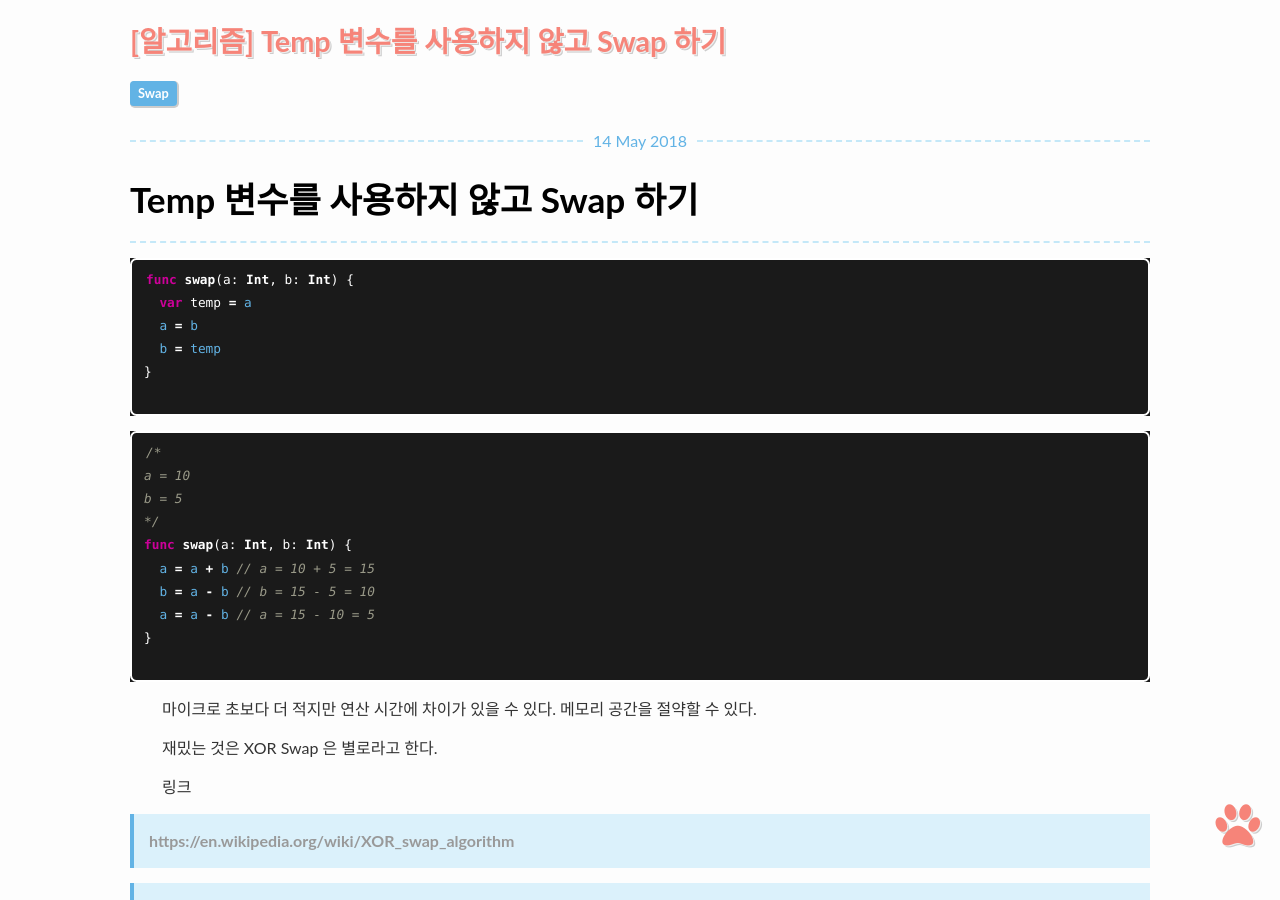
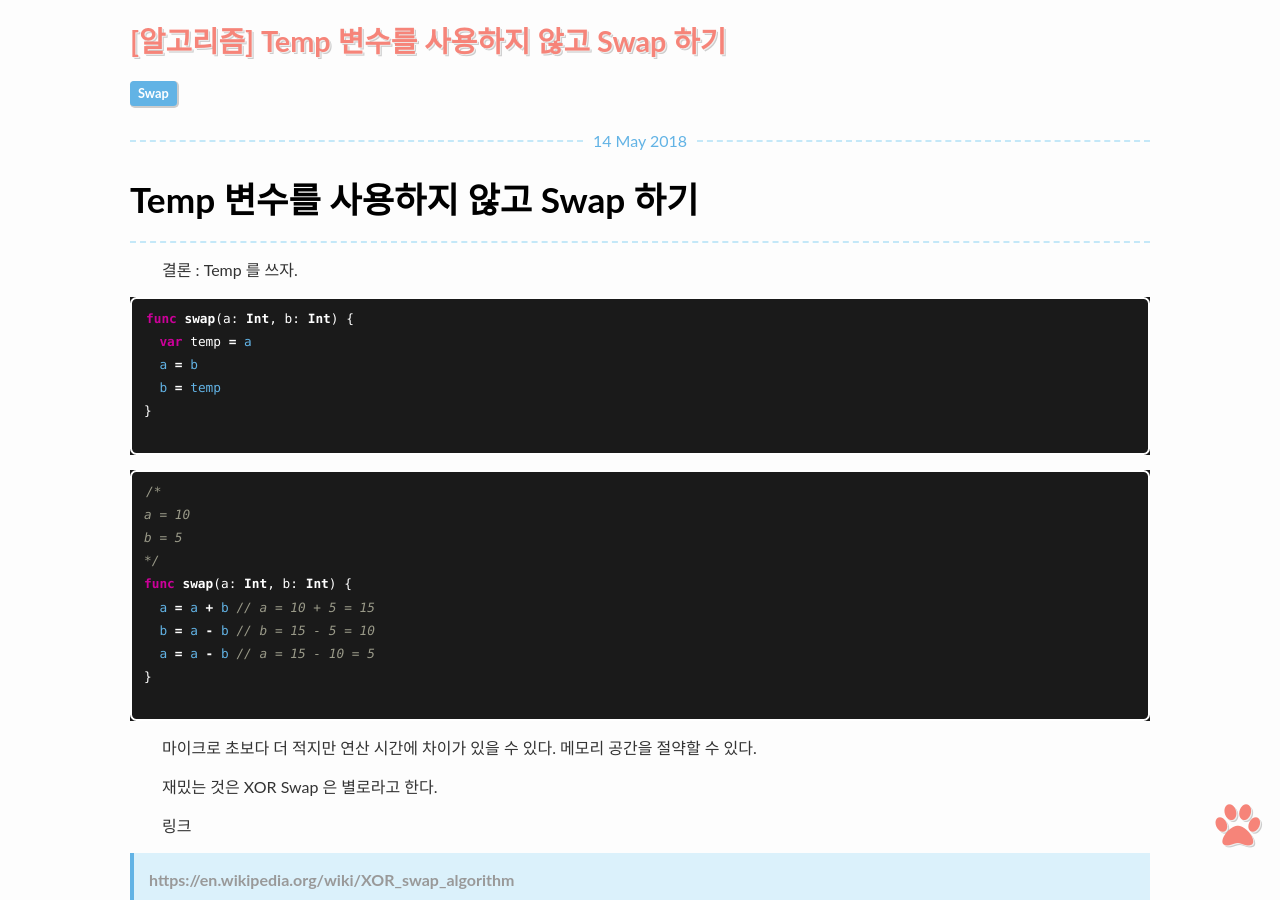
Before and after one commit to KimSeung-Jin/jiniopening.github.io, a Jekyll site: the page built from _posts/2018-05-15-NoStoredPropertySwap.md, in a window 1280 px wide and 900 px high, scrolled down 396 px. Built offline with Jekyll 4.4.1, drawn with Linux system fonts in a browser that asks for light colours; comment, search, counter and statistics services are not loaded.

Commit message:
Update 2018-05-15-NoStoredPropertySwap.md

```diff
--- a/_posts/2018-05-15-NoStoredPropertySwap.md
+++ b/_posts/2018-05-15-NoStoredPropertySwap.md
@@ -13,6 +13,7 @@ tags:
 # Temp 변수를 사용하지 않고 Swap 하기
 ---
 
+결론 : Temp 를 쓰자.
 
 {% highlight swift %}
 
```
